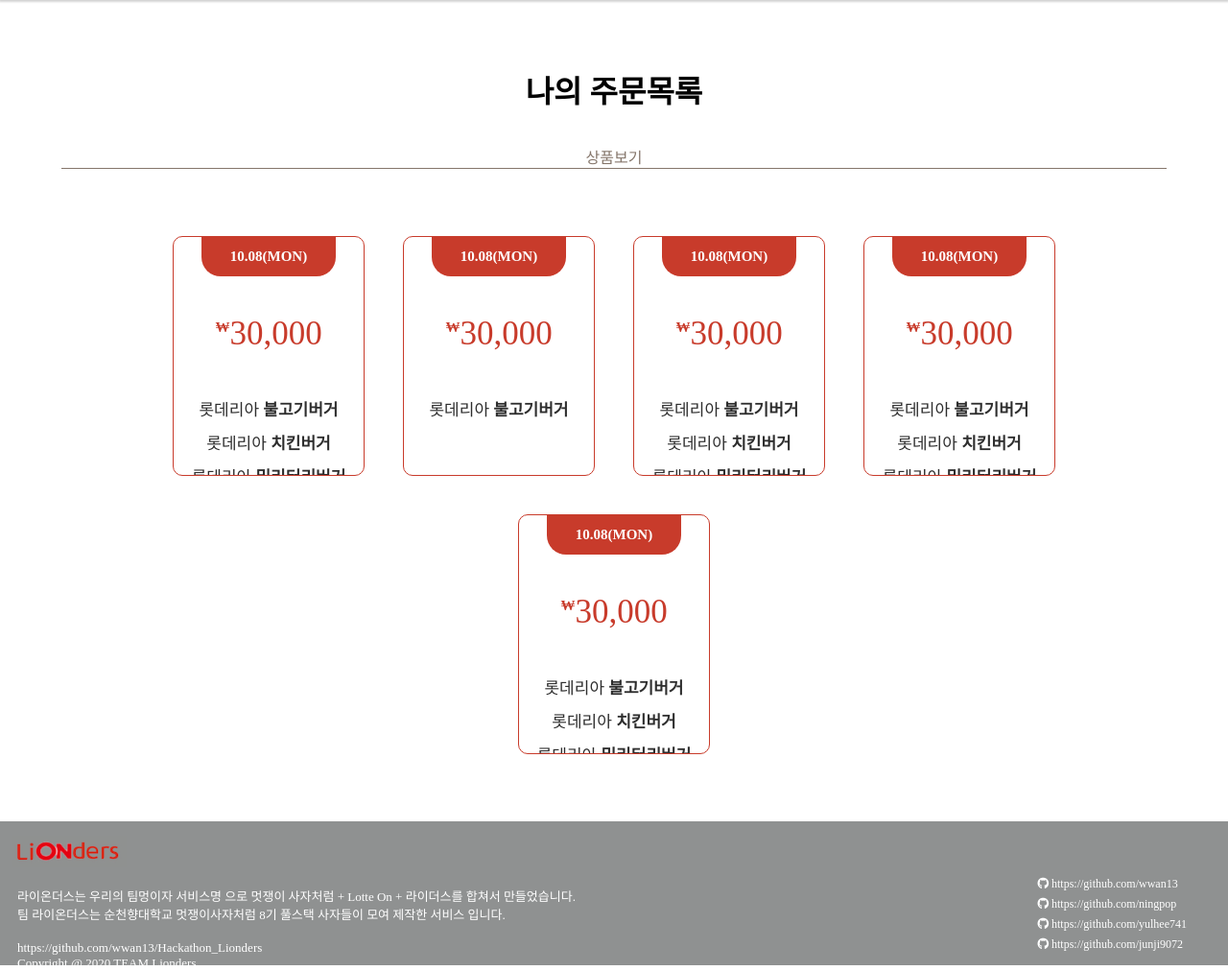
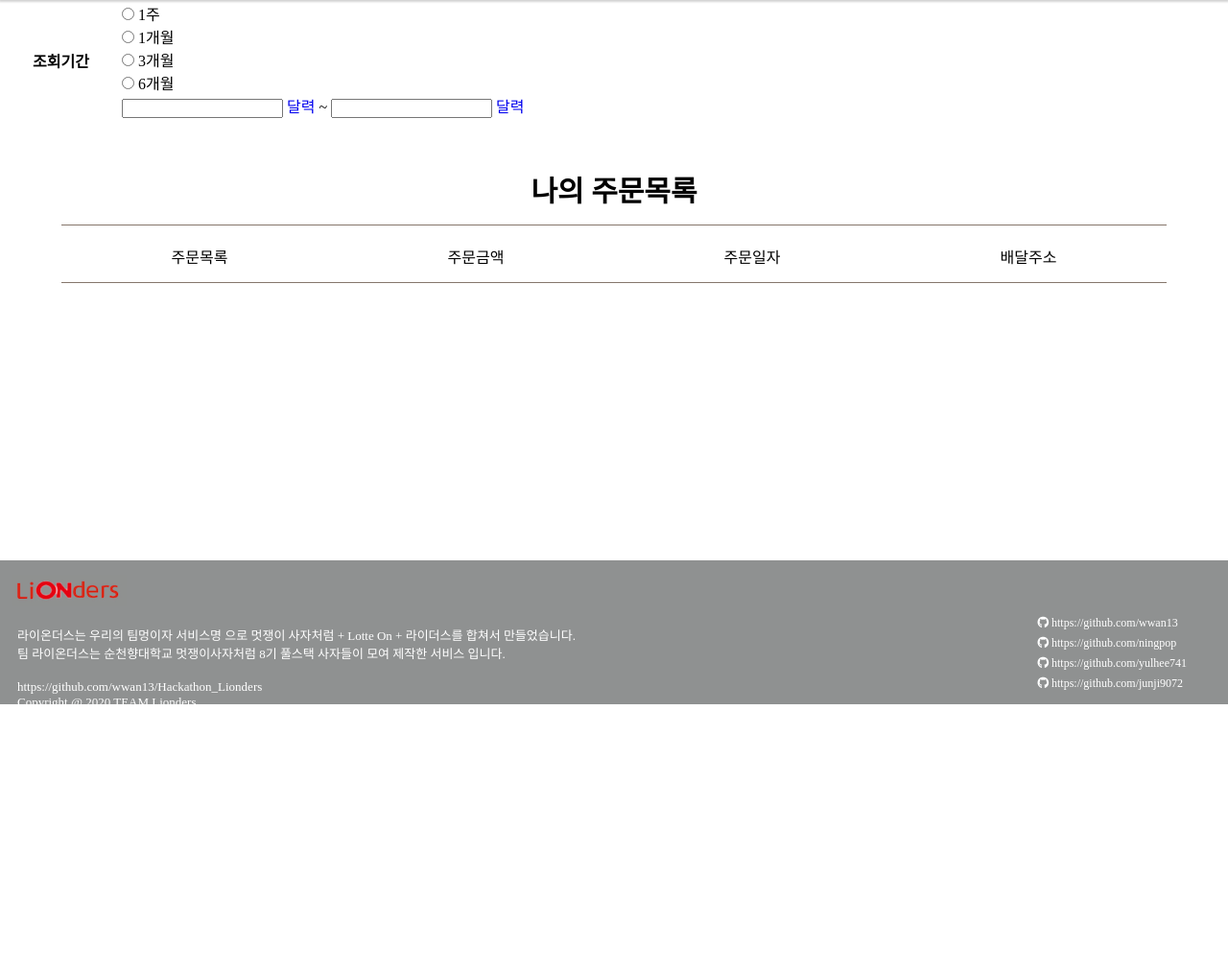
Before and after one commit to wwan13/Hackathon_Lionders, a Django app: page /order/orderlist/ in a window 1280 px wide. Shown: the part 66-1078 px from the top of the page at 96% size. After the commit the page ends 800 px from the top, so only its background shows below. Run offline with Django 3.2, Linux system fonts and the light colour scheme; tables that the repository leaves empty hold one stand-in row (values such as "Sample post"); some libraries are stand-ins or nearby versions; some web fonts are replaced.

Commit message:
[junji]orderlist

```diff
--- a/order/templates/order_list.html
+++ b/order/templates/order_list.html
@@ -3,6 +3,13 @@
 {% block style %}{% static 'css/order.css' %}{% endblock %}
 {% block title %}delivery{% endblock %}
 {% block content %}
+<link rel="stylesheet" href="http://code.jquery.com/ui/1.11.4/themes/smoothness/jquery-ui.css"/>
+<script src="http://code.jquery.com/jquery-1.11.0.min.js"></script>
+ <script src="http://code.jquery.com/ui/1.11.4/jquery-ui.min.js"></script>
+<!-- datepicker 한국어로 -->
+<script src="http://ajax.googleapis.com/ajax/libs/jqueryui/1.11.4/i18n/datepicker-ko.js"></script>
+
+
 <!-- <link rel="stylesheet" href="{% static 'css/order.css' %}">
 주문하는 목록
 <div class="order-list">
@@ -46,111 +53,82 @@
     </form>
 
     {% endfor %} -->
+    <table class="searchBox">
+        <colgroup>
+            <col width="123px">
+            <col width="*">
+        </colgroup>
+        <tbody>
+            <tr>
+                <th>조회기간</th>
+                <td>
+                    <ul class="searchDate">
+                        <li>
+                            <span class="chkbox2">
+                                <input type="radio" name="dateType" id="dateType3" onclick="setSearchDate('1w')"/>
+                                <label for="dateType3">1주</label>
+                            </span>
+                        </li>
+                        <li>
+                            <span class="chkbox2">
+                                <input type="radio" name="dateType" id="dateType5" onclick="setSearchDate('1m')"/>
+                                <label for="dateType5">1개월</label>
+                            </span>
+                        </li>
+                        <li>
+                            <span class="chkbox2">
+                                <input type="radio" name="dateType" id="dateType6" onclick="setSearchDate('3m')"/>
+                                <label for="dateType6">3개월</label>
+                            </span>
+                        </li>
+                        <li>
+                            <span class="chkbox2">
+                                <input type="radio" name="dateType" id="dateType7" onclick="setSearchDate('6m')"/>
+                                <label for="dateType7">6개월</label>
+                            </span>
+                        </li>
+                    </ul>
 
+                    <div class="clearfix">
+                        <!-- 시작일 -->
+                        <span class="dset">
+                            <input type="text" class="datepicker inpType" name="searchStartDate" id="searchStartDate" >
+                            <a href="#none" class="btncalendar dateclick">달력</a>
+                        </span>
+                        <span class="demi">~</span>
+                        <!-- 종료일 -->
+                        <span class="dset">
+                            <input type="text" class="datepicker inpType" name="searchEndDate" id="searchEndDate" >
+                            <a href="#none" class="btncalendar dateclick">달력</a>
+                        </span>
+                    </div>
+                </td>
+            </tr>
+        <tbody>
+    </table>
+<div class="entirebox">
+    <div class="totalbox">
 
-<div class="entirebox">
+    <h1 class="box__title">나의 주문목록</h1>
 
-    <h1 class="title">나의 주문목록</h1>
-
-    <a href="#" class="new__btn">상품보기</a>
-
-    <div class="cards">
-
-        <div class="order__card">
-
-            <h3 class="card__header">10.08(MON)</h3>
-
-            <div class="card__price"><sup>₩</sup>30,000</div>
-
-            <ul class="item__list">
-
-                <li>롯데리아 <strong>불고기버거</strong></li>
-                <li>롯데리아 <strong>치킨버거</strong></li>
-                <li>롯데리아 <strong>밀리터리버거</strong></li>
-                <li>...</li>
-
-            </ul>
-
-            <a href="#" class="order__btn">주문하기</a>
-
-        </div>
-
-        <div class="order__card">
-
-            <h3 class="card__header">10.08(MON)</h3>
-
-            <div class="card__price"><sup>₩</sup>30,000</div>
-
-            <ul class="item__list">
-
-                <li>롯데리아 <strong>불고기버거</strong></li>
-
-
-            </ul>
-
-            <a href="#" class="order__btn">주문하기</a>
-        </div>
-        <div class="order__card">
-
-            <h3 class="card__header">10.08(MON)</h3>
-
-            <div class="card__price"><sup>₩</sup>30,000</div>
-
-            <ul class="item__list">
-
-                <li>롯데리아 <strong>불고기버거</strong></li>
-                <li>롯데리아 <strong>치킨버거</strong></li>
-                <li>롯데리아 <strong>밀리터리버거</strong></li>
-                <li>...</li>
-
-            </ul>
-
-            <a href="#" class="order__btn">주문하기</a>
-
-        </div>
-
-        <div class="order__card">
-
-            <h3 class="card__header">10.08(MON)</h3>
-
-            <div class="card__price"><sup>₩</sup>30,000</div>
-
-            <ul class="item__list">
-
-                <li>롯데리아 <strong>불고기버거</strong></li>
-                <li>롯데리아 <strong>치킨버거</strong></li>
-                <li>롯데리아 <strong>밀리터리버거</strong></li>
-                <li>...</li>
-
-            </ul>
-
-            <a href="#" class="order__btn">주문하기</a>
-
-        </div>
-
-        <div class="order__card">
-
-            <h3 class="card__header">10.08(MON)</h3>
-
-            <div class="card__price"><sup>₩</sup>30,000</div>
-
-            <ul class="item__list">
-
-                <li>롯데리아 <strong>불고기버거</strong></li>
-                <li>롯데리아 <strong>치킨버거</strong></li>
-                <li>롯데리아 <strong>밀리터리버거</strong></li>
-                <li>...</li>
-
-            </ul>
-
-            <a href="#" class="order__btn">주문하기</a>
-
-        </div>
-
-
+    <div class="about__items">
+        <div class="item">주문목록</div>
+        <div class="item">주문금액</div>
+        <div class="item">주문일자</div>
+        <div class="item">배달주소</div>
     </div>
-
+    {% if user.is_authenticated %}
+    {% for order in orders %}
+    {% for item in order.items.all %}
+    <div class="about__items">
+        <div class="item">{{item.store}}<br><strong>{{item.item_name}}</strong></div>
+        <div class="item">₩{{order.total_price}}</div>
+        <div class="item">{{order.ordered_time|date:'m/d (D)'}}</div>
+        <div class="item">{{order.destination}}</div>
+    </div>
+    {% endfor %}
 </div>
-
-
+</div>
+{% endfor %}
+{% endif %}
 {% endblock %}
```
